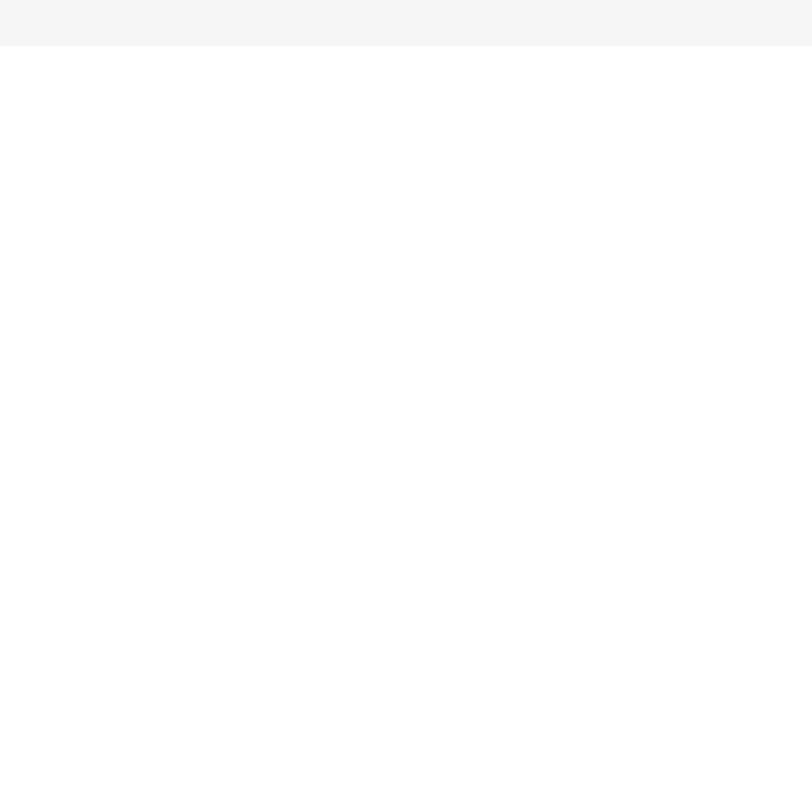
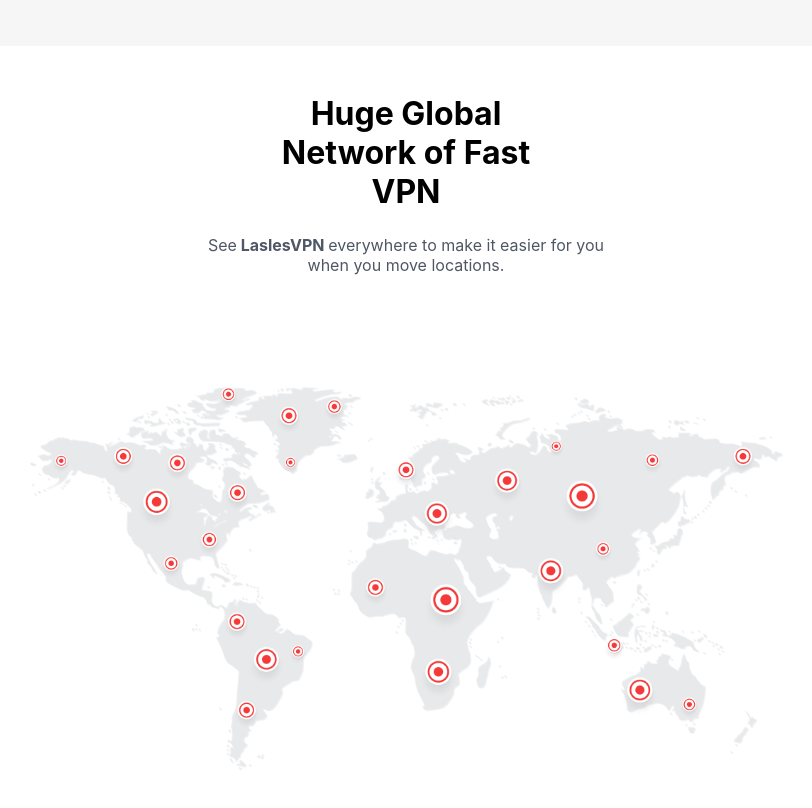
Before and after one commit to BhuvaneshPatil/design-to-code-VPN, a Next.js app: page / in a window 1280 px wide. Shown: the part 2140-2948 px from the top of the page, without its empty margins (234-1046 px from the left). Before the commit the page ends 2186 px from the top, so only its background shows below. Built offline with nearby package versions, Linux system fonts and the light colour scheme.

Commit message:
added global presence section

```diff
--- /dev/null
+++ b/components/GlobalPresence.js
@@ -0,0 +1,28 @@
+import { images } from "../constants";
+import * as styles from "../styles/GlobalPresence.module.css";
+const GlobalPresence = () => {
+	return (
+		<div className={`container ${styles.mapContainer}`}>
+			<div className={`${styles.headingContainer}`}>
+				<h1>Huge Global Network of Fast VPN</h1>
+			</div>
+			<div className={`${styles.subHeadingContainer} textGray`}>
+				<p>
+					See
+					<strong> LaslesVPN </strong>
+					everywhere to make it easier for you when you move
+					locations.
+				</p>
+			</div>
+			<div className={`row horizontalCenter`}>
+				<img
+					src={images.global_map}
+					alt=""
+					className={`${styles.mapImage}`}
+				/>
+			</div>
+		</div>
+	);
+};
+
+export default GlobalPresence;
--- a/components/index.js
+++ b/components/index.js
@@ -5,5 +5,6 @@
 import Features from "./Features";
 import Pricing from "./Pricing";
 import Card from "./Card";
+import GlobalPresence from "./GlobalPresence";
 
-export { NavBar, Button, Hero, Stats, Features, Pricing, Card };
+export { NavBar, Button, Hero, Stats, Features, Pricing, Card, GlobalPresence };
--- a/constants/images.js
+++ b/constants/images.js
@@ -2,4 +2,5 @@
 	hero_image: "/images/hero_image.png",
 	icons: "/images/logo.png",
 	feature_image: "/images/features_image.png",
+	global_map: "/images/map.png",
 };
--- a/pages/index.js
+++ b/pages/index.js
@@ -1,6 +1,13 @@
 import Head from "next/head";
 import Image from "next/image";
-import { Features, Hero, NavBar, Pricing, Stats } from "../components";
+import {
+	Features,
+	GlobalPresence,
+	Hero,
+	NavBar,
+	Pricing,
+	Stats,
+} from "../components";
 
 export default function Home() {
 	return (
@@ -23,6 +30,7 @@
 				<Features />
 			</div>
 			<Pricing />
+			<GlobalPresence />
 		</div>
 	);
 }
--- /dev/null
+++ b/styles/GlobalPresence.module.css
@@ -0,0 +1,22 @@
+.mapContainer {
+	margin-top: 3rem;
+	margin-bottom: 3rem;
+}
+.headingContainer {
+	width: 30%;
+	margin: auto;
+	text-align: center;
+}
+.subHeadingContainer {
+	width: 40%;
+	margin: auto;
+	margin-top: 1.5rem;
+	text-align: center;
+}
+.mapImage {
+	width: 70%;
+	height: auto;
+	margin: auto;
+	margin-top: 7rem;
+	filter: drop-shadow(1px 1px rgba(0, 0, 0, 0.1));
+}
--- a/styles/globals.css
+++ b/styles/globals.css
@@ -26,3 +26,6 @@
 .leftContainer {
 	margin-left: 8%;
 }
+.horizontalCenter {
+	justify-content: center;
+}
```
